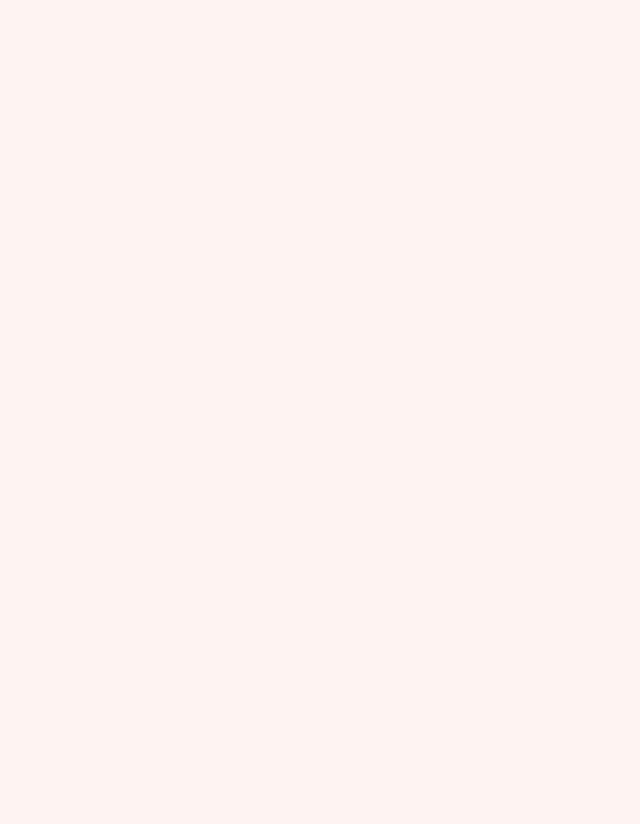
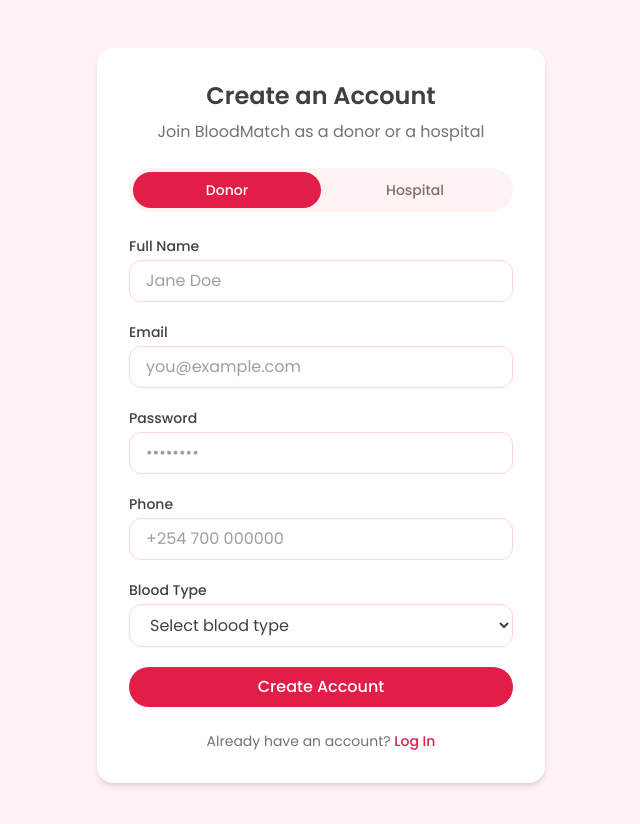
Before and after one commit to favourkendi-dev/bloodmatch-frontend, a React (Vite) app: page /register in a window 1280 px wide. Before the commit this address had no page. Shown: the top 824 px of the page, without its empty margins (319-959 px from the left). Before the commit the page ends 800 px from the top, so only its background shows below. Built offline with nearby package versions, Linux system fonts and the light colour scheme.

Commit message:
Add Register page UI with donor/hospital toggle and route

```diff
--- a/src/App.jsx
+++ b/src/App.jsx
@@ -1,6 +1,7 @@
 import { BrowserRouter, Routes, Route } from 'react-router-dom'
 import LandingPage from './pages/LandingPage'
 import Login from './pages/Login'
+import Register from './pages/Register'
 
 function App() {
   return (
@@ -8,6 +9,7 @@ function App() {
       <Routes>
         <Route path="/" element={<LandingPage />} />
         <Route path="/login" element={<Login />} />
+        <Route path="/register" element={<Register />} />
       </Routes>
     </BrowserRouter>
   )
--- /dev/null
+++ b/src/pages/Register.jsx
@@ -0,0 +1,193 @@
+import { useState } from 'react'
+import { Link } from 'react-router-dom'
+
+const BLOOD_TYPES = ['A+', 'A-', 'B+', 'B-', 'AB+', 'AB-', 'O+', 'O-']
+
+function Register() {
+  const [role, setRole] = useState('donor')
+  const [formData, setFormData] = useState({
+    name: '',
+    email: '',
+    password: '',
+    phone: '',
+    bloodType: '',
+    registrationNo: '',
+  })
+
+  const handleChange = (e) => {
+    const { name, value } = e.target
+    setFormData((prev) => ({ ...prev, [name]: value }))
+  }
+
+  const handleSubmit = (e) => {
+    e.preventDefault()
+    //  logging
+    console.log('Register submitted:', { role, ...formData })
+  }
+
+  return (
+    <div className="min-h-screen flex items-center justify-center bg-background px-6 py-12">
+      <div className="w-full max-w-md bg-white rounded-2xl shadow-md p-8">
+        <h1 className="text-2xl font-semibold text-text text-center mb-2">
+          Create an Account
+        </h1>
+        <p className="text-text-muted text-center mb-6">
+          Join BloodMatch as a donor or a hospital
+        </p>
+
+        {/* Role toggle */}
+        <div className="flex bg-background rounded-full p-1 mb-6">
+          <button
+            type="button"
+            onClick={() => setRole('donor')}
+            className={`flex-1 py-2 rounded-full text-sm font-medium transition ${
+              role === 'donor'
+                ? 'bg-primary text-white'
+                : 'text-text-muted'
+            }`}
+          >
+            Donor
+          </button>
+          <button
+            type="button"
+            onClick={() => setRole('hospital')}
+            className={`flex-1 py-2 rounded-full text-sm font-medium transition ${
+              role === 'hospital'
+                ? 'bg-primary text-white'
+                : 'text-text-muted'
+            }`}
+          >
+            Hospital
+          </button>
+        </div>
+
+        <form onSubmit={handleSubmit} className="space-y-5">
+          <div>
+            <label htmlFor="name" className="block text-sm font-medium text-text mb-1">
+              {role === 'hospital' ? 'Hospital Name' : 'Full Name'}
+            </label>
+            <input
+              type="text"
+              id="name"
+              name="name"
+              value={formData.name}
+              onChange={handleChange}
+              required
+              className="w-full rounded-xl border border-secondary/30 px-4 py-2 text-text focus:outline-none focus:ring-2 focus:ring-primary"
+              placeholder={role === 'hospital' ? 'St. Mary Hospital' : 'Jane Doe'}
+            />
+          </div>
+
+          <div>
+            <label htmlFor="email" className="block text-sm font-medium text-text mb-1">
+              Email
+            </label>
+            <input
+              type="email"
+              id="email"
+              name="email"
+              value={formData.email}
+              onChange={handleChange}
+              required
+              className="w-full rounded-xl border border-secondary/30 px-4 py-2 text-text focus:outline-none focus:ring-2 focus:ring-primary"
+              placeholder="you@example.com"
+            />
+          </div>
+
+          <div>
+            <label htmlFor="password" className="block text-sm font-medium text-text mb-1">
+              Password
+            </label>
+            <input
+              type="password"
+              id="password"
+              name="password"
+              value={formData.password}
+              onChange={handleChange}
+              required
+              className="w-full rounded-xl border border-secondary/30 px-4 py-2 text-text focus:outline-none focus:ring-2 focus:ring-primary"
+              placeholder="••••••••"
+            />
+          </div>
+
+          {role === 'donor' && (
+            <>
+              <div>
+                <label htmlFor="phone" className="block text-sm font-medium text-text mb-1">
+                  Phone
+                </label>
+                <input
+                  type="tel"
+                  id="phone"
+                  name="phone"
+                  value={formData.phone}
+                  onChange={handleChange}
+                  required
+                  className="w-full rounded-xl border border-secondary/30 px-4 py-2 text-text focus:outline-none focus:ring-2 focus:ring-primary"
+                  placeholder="+254 700 000000"
+                />
+              </div>
+
+              <div>
+                <label htmlFor="bloodType" className="block text-sm font-medium text-text mb-1">
+                  Blood Type
+                </label>
+                <select
+                  id="bloodType"
+                  name="bloodType"
+                  value={formData.bloodType}
+                  onChange={handleChange}
+                  required
+                  className="w-full rounded-xl border border-secondary/30 px-4 py-2 text-text focus:outline-none focus:ring-2 focus:ring-primary"
+                >
+                  <option value="" disabled>
+                    Select blood type
+                  </option>
+                  {BLOOD_TYPES.map((type) => (
+                    <option key={type} value={type}>
+                      {type}
+                    </option>
+                  ))}
+                </select>
+              </div>
+            </>
+          )}
+
+          {role === 'hospital' && (
+            <div>
+              <label htmlFor="registrationNo" className="block text-sm font-medium text-text mb-1">
+                Registration / License Number
+              </label>
+              <input
+                type="text"
+                id="registrationNo"
+                name="registrationNo"
+                value={formData.registrationNo}
+                onChange={handleChange}
+                required
+                className="w-full rounded-xl border border-secondary/30 px-4 py-2 text-text focus:outline-none focus:ring-2 focus:ring-primary"
+                placeholder="e.g. KMPDC-12345"
+              />
+            </div>
+          )}
+
+          <button
+            type="submit"
+            className="w-full bg-primary text-white font-medium py-2 rounded-full hover:opacity-90 transition"
+          >
+            Create Account
+          </button>
+        </form>
+
+        <p className="text-text-muted text-sm text-center mt-6">
+          Already have an account?{' '}
+          <Link to="/login" className="text-primary font-medium hover:underline">
+            Log In
+          </Link>
+        </p>
+      </div>
+    </div>
+  )
+}
+
+export default Register
```
